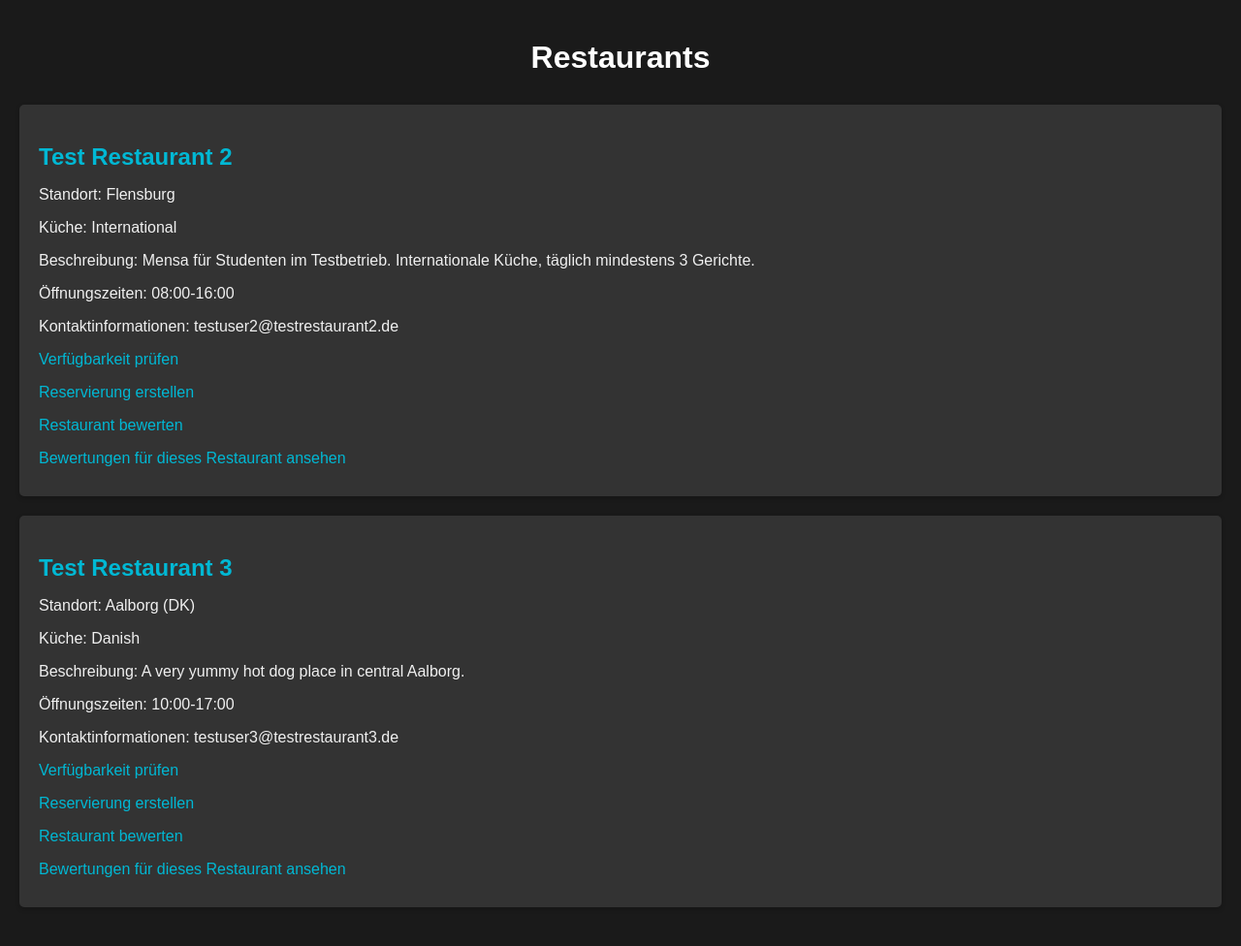
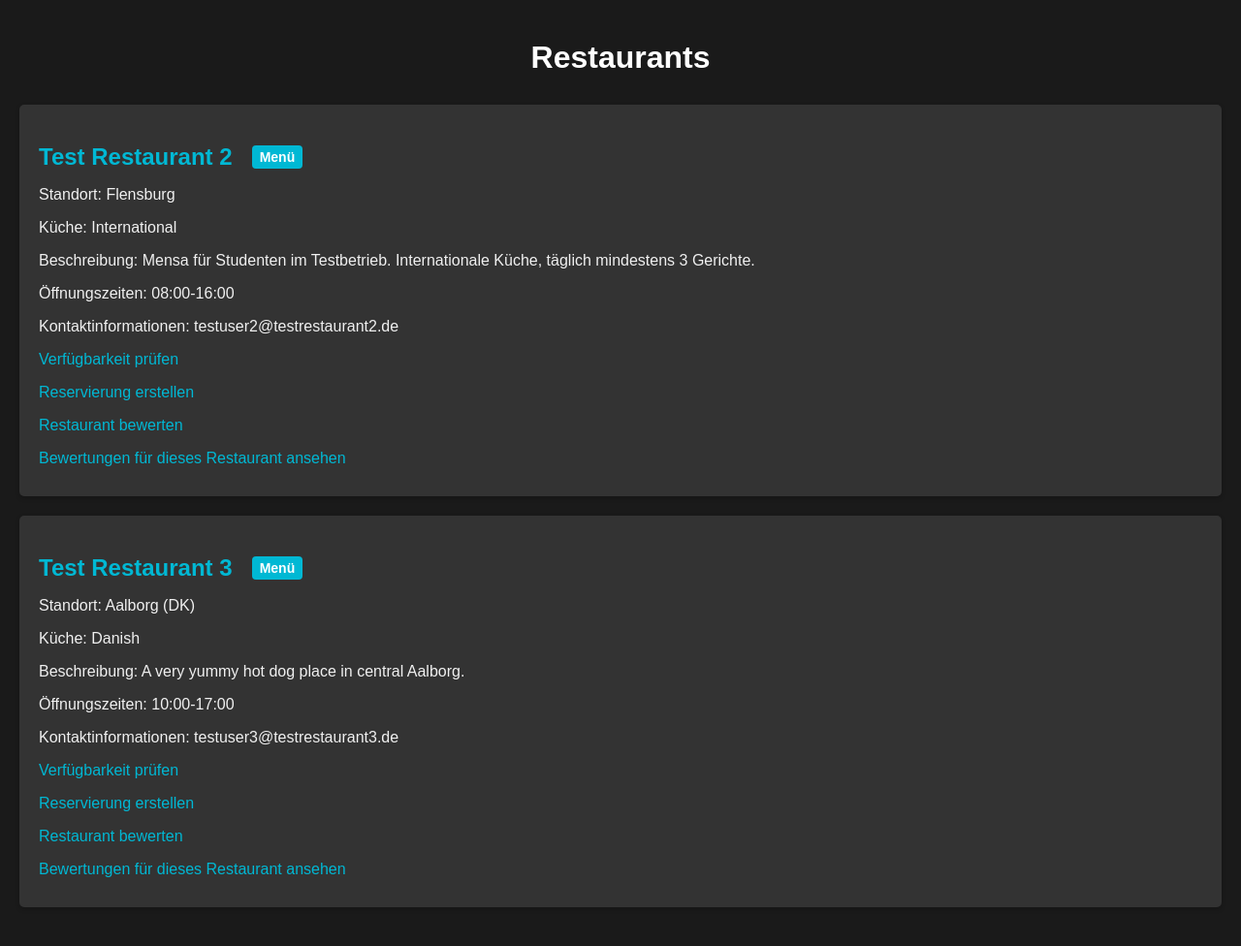
Before and after one commit to Benedikt-Mueller/webengineering-sose24, a Django app: page /restaurant/restaurants in a window 1280 px wide. Shown: the whole page at 97% size. Run offline with Django 5.2, Linux system fonts and the light colour scheme; data comes from the database, SQL or seed files in the repository.

Commit message:
darkmode restaurant list + menü

```diff
--- a/restaurant_reservation_system_bjsty/restaurant/templates/restaurant/restaurant_list.html
+++ b/restaurant_reservation_system_bjsty/restaurant/templates/restaurant/restaurant_list.html
@@ -38,6 +38,21 @@
         h2 {
             color: #ffffff;
             margin-bottom: 10px;
+            display: flex;
+            align-items: center;
+        }
+
+        h2 a {
+            margin-right: 10px;
+        }
+
+        .menu-label {
+            background-color: #00b8d4;
+            color: #ffffff;
+            padding: 4px 8px;
+            border-radius: 4px;
+            font-size: 14px;
+            margin-left: 10px;
         }
 
         a {
@@ -59,7 +74,10 @@
     <ul>
         {% for restaurant in restaurants %}
         <li>
-            <h2><a href="{% url 'restaurant_menu' restaurant.id %}">{{ restaurant.name }}</a></h2>
+            <h2>
+                <a href="{% url 'restaurant_menu' restaurant.id %}">{{ restaurant.name }}</a>
+                <span class="menu-label">Menü</span>
+            </h2>
             <p>Standort: {{ restaurant.location }}</p>
             <p>Küche: {{ restaurant.cuisine }}</p>
             <p>Beschreibung: {{ restaurant.description }}</p>
```
